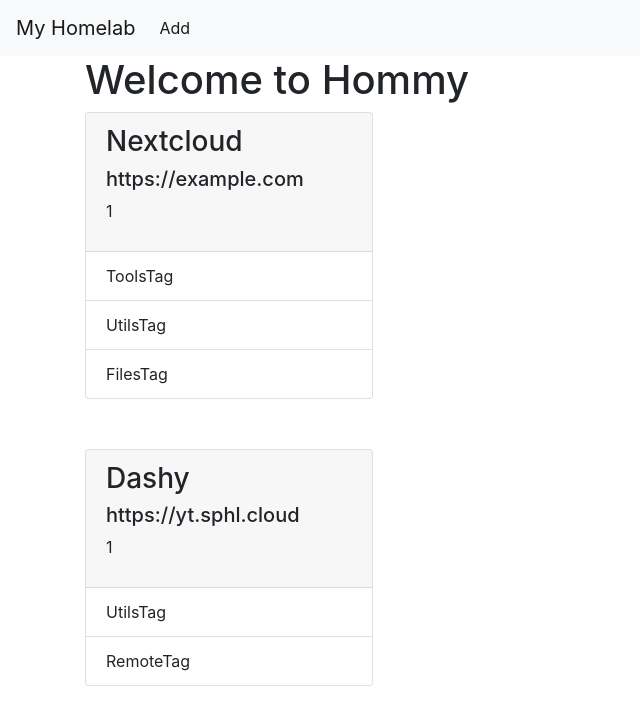
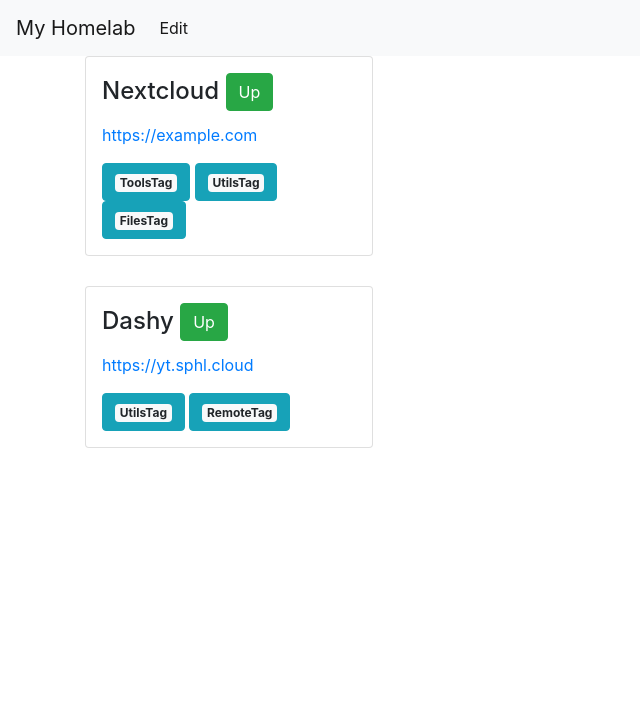
Before and after one commit to avezou/hommy, a Flask app: page / in a window 1280 px wide. Shown: the top 725 px of the page, without its empty margins (0-640 px from the left). Run offline with Flask 3, Linux system fonts and the light colour scheme; data comes from the database, SQL or seed files in the repository; both versions use the stored data as it was after the commit; data that the repository does not hold is empty; some libraries are stand-ins or nearby versions.

Commit message:
Basic card layout, need to fix

```diff
--- a/frontend/templates/base.html
+++ b/frontend/templates/base.html
@@ -19,7 +19,7 @@
         <div class="collapse navbar-collapse" id="navbarNav">
             <ul class="navbar-nav">
             <li class="nav-item active">
-                <a class="nav-link" href="{{ url_for('edit')}}">Add</a>
+                <a class="nav-link" href="{{ url_for('edit')}}">Edit</a>
             </li>
             </ul>
         </div>
--- a/frontend/templates/index.html
+++ b/frontend/templates/index.html
@@ -1,19 +1,23 @@
 {% extends 'base.html' %}
 
 {% block content %}
-    <h1>{% block title %} Welcome to Hommy {% endblock %}</h1>
     {% for app, tags in apps.items() %}
-        <div class="card" style="width: 18rem; margin-bottom: 50px;">
-            <div class="card-header">
-                <h3>{{ app['name'] }}</h3>
-                <h5>{{ app['internal_url'] }}</h5>
-                <p>{{ app['alive'] }}</p>
-            </div>
-            <ul class="list-group list-group-flush">
-                {% for tag in tags %}
-                    <li class="list-group-item">{{ tag['tag'] }}</li>
-                {% endfor %}
-            </ul>
+        <div class="card" style="width: 18rem; margin-bottom: 30px;">
+          <div class="card-body p-3">
+            <h4 class="card-title">{{ app['name'] }}
+            {% if app['alive'] == 1 %}
+              <button type="button" class="btn btn-small btn-success">Up</button>
+            {% else %}
+              <button type="button" class="btn btn-small btn-danger">Down</button>
+            {% endif %}
+          </h4>
+            <p><a href="{{ app['internal_url'] }}" class="card-text">{{ app['internal_url'] }}</a></p>
+              {% for tag in tags %}
+                  <button type="button" class="btn btn-info">
+                    <span class="badge badge-light">{{ tag['tag'] }}</span>
+                  </button>
+              {% endfor %}
+          </div>
         </div>
     {% endfor %}
 {% endblock %}
```
Also changed, not shown: backend/database.db.
